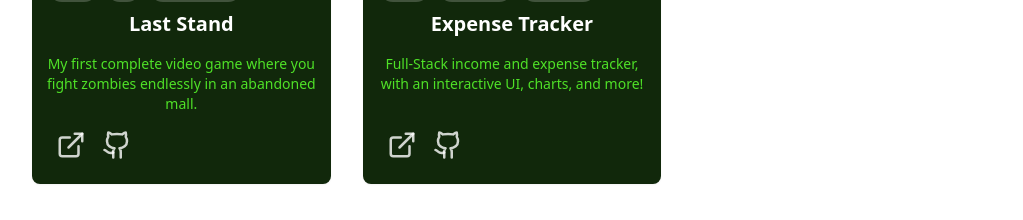
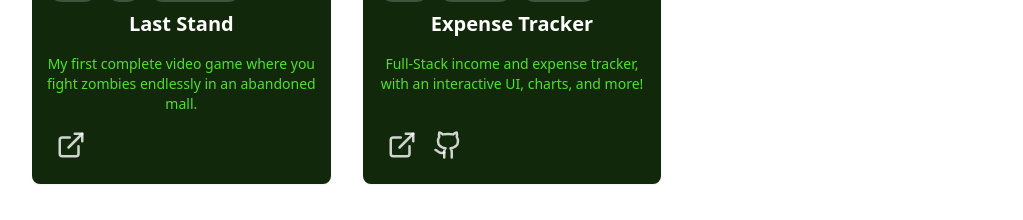
Before and after one commit to connorhills/react-tailwind-portfolio, a React (Vite) app: page / in a window 1280 px wide. Shown: the part 3500-3720 px from the top of the page, without its empty margins (128-1151 px from the left). Built offline with nearby package versions, Linux system fonts and the light colour scheme.

Commit message:
Updated Projects URLs

```diff
--- a/src/components/ProjectsSection.jsx
+++ b/src/components/ProjectsSection.jsx
@@ -19,7 +19,7 @@ const projects = [
     image: "/projects/expenseTrackerProject.jpg",
     tag: ["React", "JavaScript", "MongoDB"],
     demoUrl: "https://react-expense-tracker-frontend.onrender.com",
-    githubUrl: "#",
+    githubUrl: "https://github.com/connorhills/react-expense-tracker",
   },
 ];
 
@@ -77,6 +77,7 @@ export const ProjectsSection = () => {
                   >
                     <ExternalLink size={30} />
                   </a>
+                  {project.githubUrl && project.githubUrl !== "#" && (
                     <a
                       href={project.githubUrl}
                       target="_blank"
@@ -84,6 +85,7 @@ export const ProjectsSection = () => {
                     >
                       <Github size={30} />
                     </a>
+                  )}
                 </div>
               </div>
             </div>
```
Lines whose indentation alone changed are shown as unchanged.
